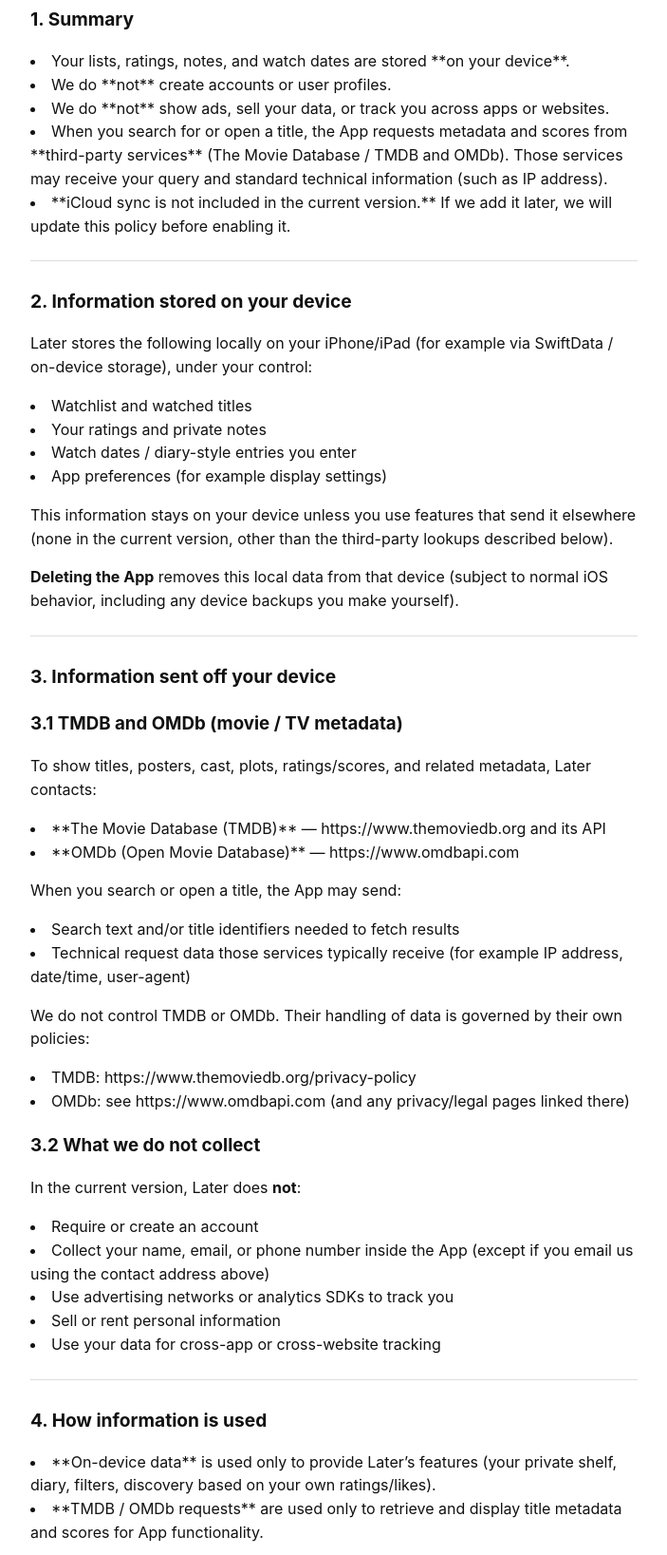
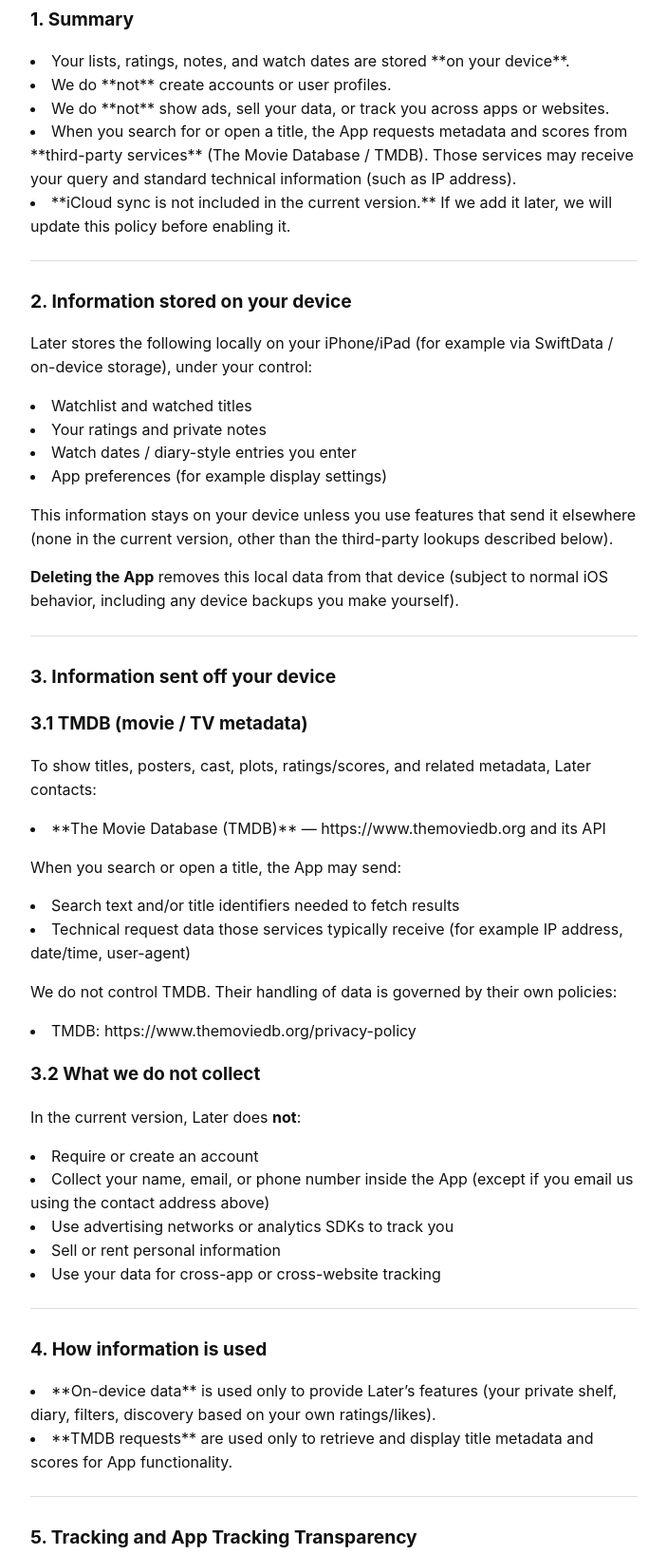
Before and after one commit to Nooxico/laterapp, a plain HTML site: page privacy-policy.html in a window 1280 px wide. Shown: the part 460-2097 px from the top of the page at 95% size, without its empty margins (288-991 px from the left). Drawn offline with Linux system fonts and the light colour scheme.

Commit message:
Remove OMDb from privacy docs; TMDB-only metadata and scores
Align public Pages privacy policy and README with the app: scores
and metadata come from TMDB only.

```diff
--- a/privacy-policy.html
+++ b/privacy-policy.html
@@ -21,7 +21,7 @@
 <li>Your lists, ratings, notes, and watch dates are stored **on your device**.</li>
 <li>We do **not** create accounts or user profiles.</li>
 <li>We do **not** show ads, sell your data, or track you across apps or websites.</li>
-<li>When you search for or open a title, the App requests metadata and scores from **third-party services** (The Movie Database / TMDB and OMDb). Those services may receive your query and standard technical information (such as IP address).</li>
+<li>When you search for or open a title, the App requests metadata and scores from **third-party services** (The Movie Database / TMDB). Those services may receive your query and standard technical information (such as IP address).</li>
 <li>**iCloud sync is not included in the current version.** If we add it later, we will update this policy before enabling it.</li>
 
 <hr>
@@ -43,22 +43,20 @@
 
 <h2>3. Information sent off your device</h2>
 
-<h3>3.1 TMDB and OMDb (movie / TV metadata)</h3>
+<h3>3.1 TMDB (movie / TV metadata)</h3>
 
 <p>To show titles, posters, cast, plots, ratings/scores, and related metadata, Later contacts:</p>
 
 <li>**The Movie Database (TMDB)** — https://www.themoviedb.org and its API  </li>
-<li>**OMDb (Open Movie Database)** — https://www.omdbapi.com  </li>
 
 <p>When you search or open a title, the App may send:</p>
 
 <li>Search text and/or title identifiers needed to fetch results  </li>
 <li>Technical request data those services typically receive (for example IP address, date/time, user-agent)</li>
 
-<p>We do not control TMDB or OMDb. Their handling of data is governed by their own policies:</p>
+<p>We do not control TMDB. Their handling of data is governed by their own policies:</p>
 
 <li>TMDB: https://www.themoviedb.org/privacy-policy  </li>
-<li>OMDb: see https://www.omdbapi.com (and any privacy/legal pages linked there)</li>
 
 <h3>3.2 What we do not collect</h3>
 
@@ -75,7 +73,7 @@
 <h2>4. How information is used</h2>
 
 <li>**On-device data** is used only to provide Later’s features (your private shelf, diary, filters, discovery based on your own ratings/likes).  </li>
-<li>**TMDB / OMDb requests** are used only to retrieve and display title metadata and scores for App functionality.</li>
+<li>**TMDB requests** are used only to retrieve and display title metadata and scores for App functionality.</li>
 
 <hr>
 
@@ -102,7 +100,7 @@
 <h2>8. Your choices</h2>
 
 <li>Use Later without creating an account.  </li>
-<li>Limit what you search or open to control what is sent to TMDB/OMDb.  </li>
+<li>Limit what you search or open to control what is sent to TMDB.  </li>
 <li>Uninstall the App to remove local App data from that device.  </li>
 <li>Contact us at latertheapp@gmail.com with privacy questions or requests.</li>
 
@@ -116,7 +114,7 @@
 
 <h2>10. International users</h2>
 
-<p>Third-party servers (TMDB, OMDb) and, if you email us, our email provider may process information in countries other than yours. By using the App, you understand that such transfers may occur as needed to operate the App.</p>
+<p>Third-party servers (TMDB) and, if you email us, our email provider may process information in countries other than yours. By using the App, you understand that such transfers may occur as needed to operate the App.</p>
 
 <hr>
 
```
Also changed, not shown: 2 other files.
